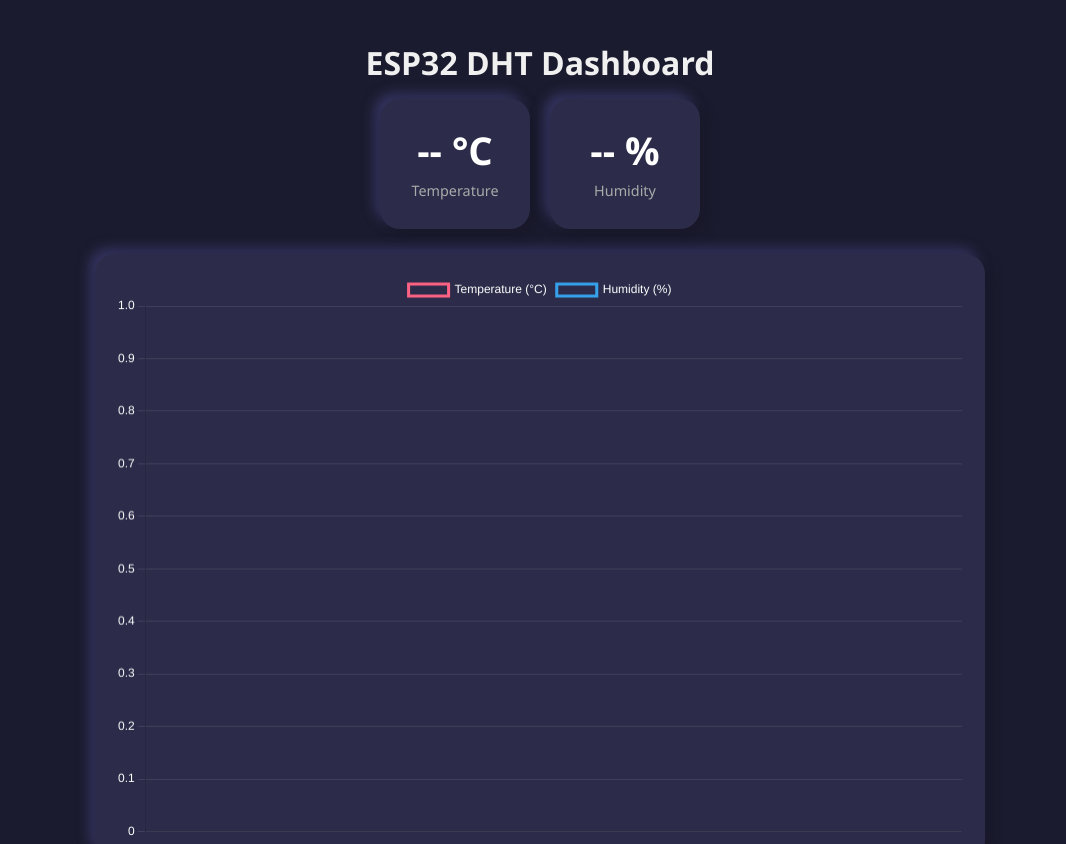
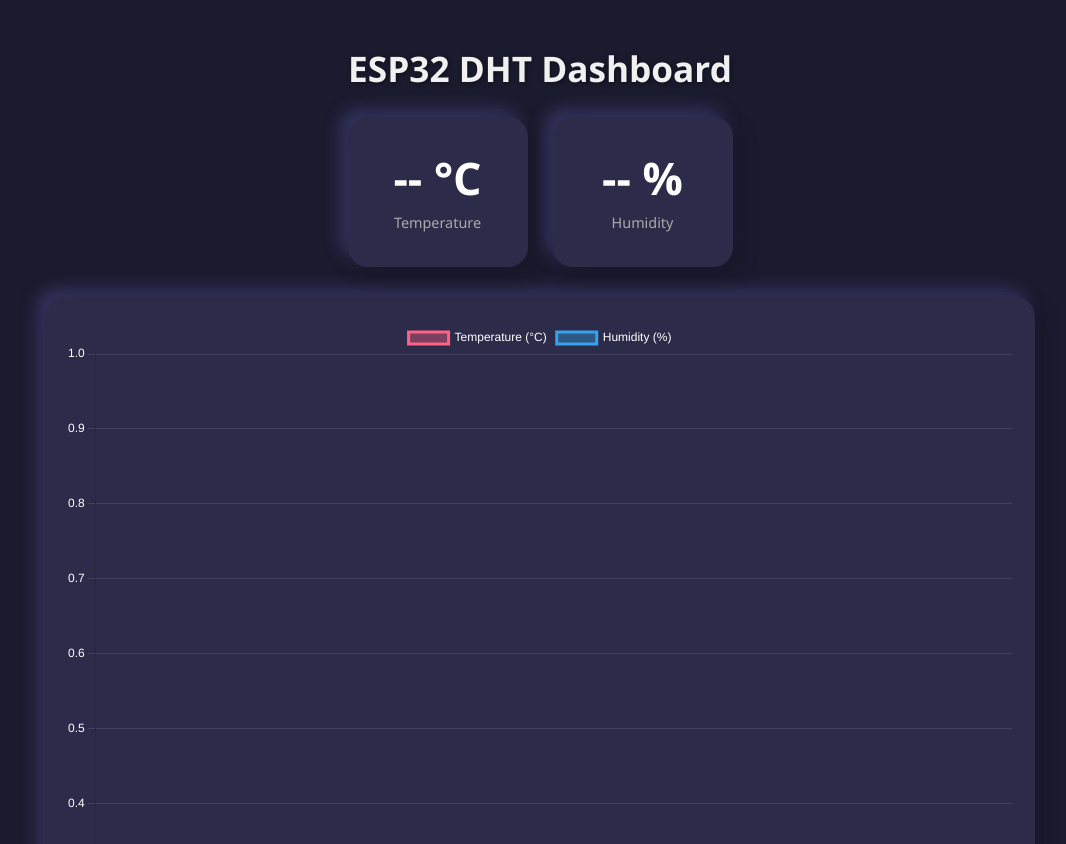
Before and after one commit to swapnil-122/esp32project, a plain HTML site: page index.html in a window 1280 px wide. Shown: the top 844 px of the page, without its empty margins (100-1166 px from the left). Drawn offline with nearby package versions, Linux system fonts and the light colour scheme; no server answers.

Commit message:
Add files via upload

```diff
--- a/index.html
+++ b/index.html
@@ -4,81 +4,52 @@
 <meta charset="UTF-8">
 <meta name="viewport" content="width=device-width, initial-scale=1.0">
 <title>ESP32 DHT Dashboard</title>
+<script src="https://www.gstatic.com/firebasejs/9.22.1/firebase-app-compat.js"></script>
+<script src="https://www.gstatic.com/firebasejs/9.22.1/firebase-database-compat.js"></script>
 <script src="https://cdn.jsdelivr.net/npm/chart.js"></script>
 <style>
+/* ===== Body & Layout ===== */
 body {
-    margin: 0;
-    font-family: 'Segoe UI', Tahoma, Geneva, Verdana, sans-serif;
-    background: #1b1b2f;
-    color: #fff;
-    display: flex;
-    flex-direction: column;
-    align-items: center;
-    padding: 20px;
+  margin:0; font-family:'Segoe UI', sans-serif;
+  background:#1b1b2f; color:#fff;
+  display:flex; flex-direction:column; align-items:center; padding:20px;
 }
-
 h1 {
-    margin-bottom: 15px;
-    font-size: 2em;
-    text-align: center;
-    color: #f0f0f0;
+  margin-bottom:25px; font-size:2.2em;
+  text-align:center; color:#f0f0f0;
+  text-shadow: 1px 1px 5px rgba(0,0,0,0.5);
 }
-
 .cards {
-    display: flex;
-    flex-wrap: wrap;
-    justify-content: center;
-    gap: 20px;
-    margin-bottom: 25px;
+  display:flex; flex-wrap:wrap; justify-content:center; gap:25px; margin-bottom:30px;
 }
-
 .card {
-    background: #2c2c4a;
-    border-radius: 20px;
-    width: 150px;
-    height: 130px;
-    display: flex;
-    flex-direction: column;
-    justify-content: center;
-    align-items: center;
-    box-shadow: 6px 6px 12px #181829, -6px -6px 12px #343460;
-    transition: transform 0.2s, background 0.3s;
+  background:#2c2c4a; border-radius:20px; width:180px; height:150px;
+  display:flex; flex-direction:column; justify-content:center; align-items:center;
+  position:relative;
+  box-shadow: 8px 8px 15px #181829, -8px -8px 15px #343460;
+  transition: transform 0.3s, box-shadow 0.3s;
 }
-
-  .card:hover { transform: scale(1.05); }
-
-  .card h2 {
-    margin: 0;
-    font-size: 2.4em;
-    transition: color 0.3s;
+.card:hover { transform: scale(1.05); box-shadow: 10px 10px 20px #181829, -10px -10px 20px #343460; }
+.card h2 { margin:0; font-size:2.8em; transition: color 0.3s; }
+.card p { margin:5px 0 0; font-size:0.9em; color:#aaa; text-align:center; }
+.offline-overlay {
+  position:absolute; top:0; left:0; right:0; bottom:0;
+  background:rgba(27,27,47,0.85);
+  display:flex; align-items:center; justify-content:center;
+  color:#ff4c4c; font-weight:bold; font-size:1em; border-radius:20px;
+  z-index:2; display:none; text-shadow:0 0 5px #000;
 }
-
-  .card p {
-    margin: 5px 0 0;
-    font-size: 0.9em;
-    color: #aaa;
+.chart-container {
+  width:100%; max-width:950px; background:#2c2c4a;
+  padding:25px 20px; border-radius:20px; box-shadow:8px 8px 15px #181829, -8px -8px 15px #343460;
+  margin-bottom:20px;
 }
-
-  .chart-container {
-    width: 100%;
-    max-width: 850px;
-    background: #2c2c4a;
-    padding: 20px;
-    border-radius: 20px;
-    box-shadow: 6px 6px 12px #181829, -6px -6px 12px #343460;
-  }
-
-  canvas { border-radius: 10px; }
-
-  .footer {
-    margin-top: 15px;
-    font-size: 0.9em;
-    color: #aaa;
-  }
-
+canvas { border-radius:10px; }
+.footer { font-size:0.9em; color:#aaa; text-align:center; }
 @media(max-width:600px){
-    .cards { gap: 15px; }
-    .card { width: 130px; height: 110px; }
+  .cards { gap:15px; }
+  .card { width:140px; height:120px; }
+  .card h2 { font-size:2em; }
 }
 </style>
 </head>
@@ -88,11 +59,13 @@
 
 <div class="cards">
   <div class="card" id="tempCardDiv">
+    <div class="offline-overlay" id="tempOffline">Offline</div>
     <h2 id="tempCard">-- °C</h2>
     <p>Temperature</p>
     <p id="tempMinMax"></p>
   </div>
   <div class="card" id="humCardDiv">
+    <div class="offline-overlay" id="humOffline">Offline</div>
     <h2 id="humCard">-- %</h2>
     <p>Humidity</p>
     <p id="humMinMax"></p>
@@ -100,102 +73,112 @@
 </div>
 
 <div class="chart-container">
-  <canvas id="chart" height="200"></canvas>
+  <canvas id="chart" height="250"></canvas>
 </div>
 
 <div class="footer" id="lastUpdated">Last Updated: --:--:--</div>
 
 <script>
-const FIREBASE_URL = "https://esp32dashboard-8623a-default-rtdb.firebaseio.com/dht.json";
+// --- Firebase Setup ---
+const firebaseConfig = {
+  apiKey: "YOUR_API_KEY",
+  authDomain: "YOUR_PROJECT.firebaseapp.com",
+  databaseURL: "https://esp32dashboard-8623a-default-rtdb.firebaseio.com",
+  projectId: "YOUR_PROJECT",
+  storageBucket: "YOUR_PROJECT.appspot.com",
+  messagingSenderId: "YOUR_SENDER_ID",
+  appId: "YOUR_APP_ID"
+};
+firebase.initializeApp(firebaseConfig);
+const dbRef = firebase.database().ref('dht');
 
-let labels = [];
-let tempData = [];
-let humData = [];
-let tempMin = null;
-let tempMax = null;
-let humMin = null;
-let humMax = null;
+// --- Chart Setup ---
+const ctx = document.getElementById('chart').getContext('2d');
+let labels=[], tempData=[], humData=[];
+let tempMin=null, tempMax=null, humMin=null, humMax=null;
 
-const ctx = document.getElementById('chart').getContext('2d');
-const chart = new Chart(ctx, {
-  type: 'line',
-  data: {
-    labels: labels,
-    datasets: [
-      {
-        label: 'Temperature (°C)',
-        data: tempData,
-        borderColor: '#FF6384',
-        backgroundColor: ctx.createLinearGradient(0,0,0,200),
-        tension: 0.3,
-        fill: true,
-      },
-      {
-        label: 'Humidity (%)',
-        data: humData,
-        borderColor: '#36A2EB',
-        backgroundColor: ctx.createLinearGradient(0,0,0,200),
-        tension: 0.3,
-        fill: true,
+function getGradient(colorStart,colorEnd){
+  const gradient=ctx.createLinearGradient(0,0,0,250);
+  gradient.addColorStop(0,colorStart);
+  gradient.addColorStop(1,colorEnd);
+  return gradient;
 }
+
+const chart=new Chart(ctx,{
+  type:'line',
+  data:{
+    labels:labels,
+    datasets:[
+      {label:'Temperature (°C)', data:tempData, borderColor:'#FF6384', backgroundColor:getGradient('rgba(255,99,132,0.4)','rgba(255,99,132,0)'), tension:0.3, fill:true, pointRadius:4, pointHoverRadius:6},
+      {label:'Humidity (%)', data:humData, borderColor:'#36A2EB', backgroundColor:getGradient('rgba(54,162,235,0.4)','rgba(54,162,235,0)'), tension:0.3, fill:true, pointRadius:4, pointHoverRadius:6}
     ]
   },
-  options: {
-    responsive: true,
-    interaction: { mode: 'index', intersect: false },
-    plugins: { legend: { labels: { color: '#fff' } } },
-    scales: {
-      x: { ticks: { color: '#fff' }, grid: { color: 'rgba(255,255,255,0.1)' } },
-      y: { ticks: { color: '#fff' }, grid: { color: 'rgba(255,255,255,0.1)' } }
+  options:{
+    responsive:true,
+    interaction:{mode:'index', intersect:false},
+    plugins:{
+      legend:{labels:{color:'#fff'}},
+      tooltip:{backgroundColor:'#2c2c4a', titleColor:'#fff', bodyColor:'#fff'}
+    },
+    scales:{
+      x:{ticks:{color:'#fff'}, grid:{color:'rgba(255,255,255,0.1)'}},
+      y:{ticks:{color:'#fff'}, grid:{color:'rgba(255,255,255,0.1)'}}
     }
   }
 });
 
-function fetchData() {
-  fetch(FIREBASE_URL)
-    .then(res => res.json())
-    .then(data => {
+function updateCard(id,value,alert=false,alertColor='#FF4500',normalColor='#fff'){
+  const el=document.getElementById(id);
+  el.innerText=value;
+  el.style.color=alert?alertColor:normalColor;
+}
+
+function updateOffline(isOffline){
+  document.getElementById('tempOffline').style.display=isOffline?'flex':'none';
+  document.getElementById('humOffline').style.display=isOffline?'flex':'none';
+}
+
+// --- Firebase Realtime Listener ---
+let lastTimestamp=0;
+dbRef.on('value', snapshot => {
+  const data = snapshot.val();
   if(!data) return;
+
   const now = new Date();
   const timeStr = now.toLocaleTimeString();
+  const ts = data.timestamp || now.getTime();
 
-      labels.push(timeStr);
-      tempData.push(data.temp);
-      humData.push(data.hum);
-
-      // Maintain last 20 readings
-      if(labels.length > 20){
-        labels.shift(); tempData.shift(); humData.shift();
+  // offline if no new data in 10s
+  const offline = (Date.now() - ts) > 10000;
+  updateOffline(offline);
+  if(offline){
+    updateCard('tempCard','-- °C'); updateCard('humCard','-- %');
+    document.getElementById('lastUpdated').innerText = "ESP32 Offline";
+    return;
   }
 
+  // ignore duplicates
+  if(ts <= lastTimestamp) return;
+  lastTimestamp = ts;
+
+  // Chart update
+  labels.push(timeStr); tempData.push(data.temp); humData.push(data.hum);
+  if(labels.length>20){ labels.shift(); tempData.shift(); humData.shift(); }
   chart.update();
 
-      // Update cards
-      document.getElementById('tempCard').innerText = data.temp + " °C";
-      document.getElementById('humCard').innerText = data.hum + " %";
-
-      // Track Min/Max
-      tempMin = tempMin === null ? data.temp : Math.min(tempMin, data.temp);
-      tempMax = tempMax === null ? data.temp : Math.max(tempMax, data.temp);
-      humMin = humMin === null ? data.hum : Math.min(humMin, data.hum);
-      humMax = humMax === null ? data.hum : Math.max(humMax, data.hum);
-
+  // Min/Max tracking
+  tempMin = tempMin===null?data.temp:Math.min(tempMin,data.temp);
+  tempMax = tempMax===null?data.temp:Math.max(tempMax,data.temp);
+  humMin = humMin===null?data.hum:Math.min(humMin,data.hum);
+  humMax = humMax===null?data.hum:Math.max(humMax,data.hum);
   document.getElementById('tempMinMax').innerText = `Min: ${tempMin} | Max: ${tempMax}`;
   document.getElementById('humMinMax').innerText = `Min: ${humMin} | Max: ${humMax}`;
 
-      // Color alert if high temp or low humidity
-      document.getElementById('tempCard').style.color = data.temp > 35 ? '#FF4500' : '#FF6384';
-      document.getElementById('humCard').style.color = data.hum < 30 ? '#FF4500' : '#36A2EB';
-
-      // Update timestamp
-      document.getElementById('lastUpdated').innerText = "Last Updated: " + timeStr;
-
-    })
-    .catch(err => console.log("Fetch error: ", err));
-}
-
-setInterval(fetchData, 2000);
-fetchData();
+  // Update cards with alerts
+  updateCard('tempCard', data.temp+' °C', data.temp>35);
+  updateCard('humCard', data.hum+' %', data.hum<30);
+  document.getElementById('lastUpdated').innerText = "Last Updated: "+timeStr;
+});
 </script>
 
 </body>
```
Lines whose indentation alone changed are shown as unchanged.
